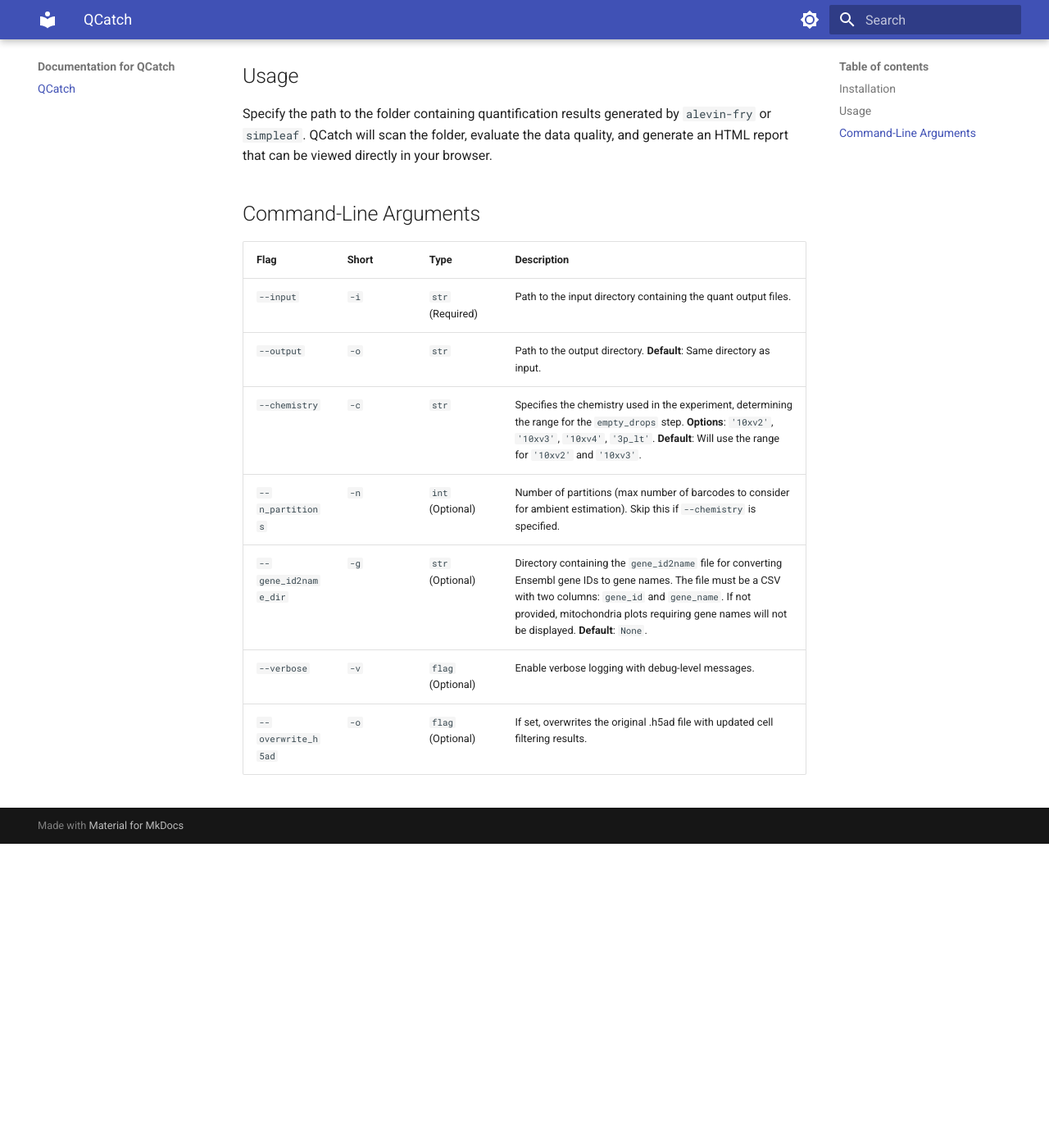
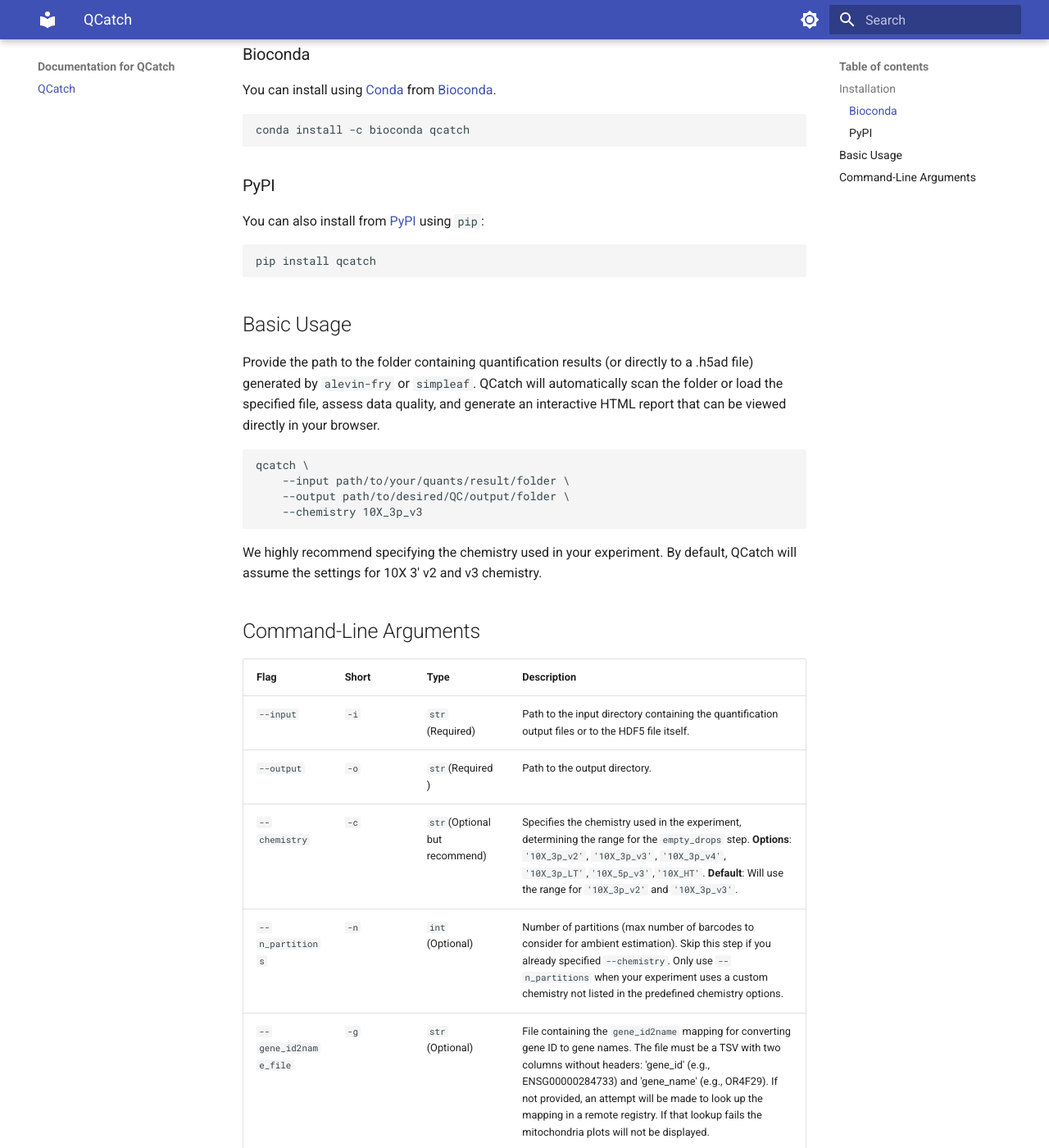
Before and after one commit to COMBINE-lab/QCatch, an MkDocs documentation site: the page built from docs/index.md, in a window 1280 px wide and 1400 px high, scrolled down 514 px. Shown: the whole window at 82% size. Built offline with MkDocs 1.6.1 and Material for MkDocs 9.7.7, drawn with Linux system fonts in a browser that asks for light colours; before the commit the page ends 1543 px from its top, so only the background shows below that; some of the changed text lies outside the part shown.

Commit message:
Update README, modified usage, install, make the args text keep up with latest changes; add plots' title suffix

````diff
--- a/docs/index.md
+++ b/docs/index.md
@@ -11,31 +11,42 @@ QCatch is built to simplify the quality control process, making it easier for re
 
 ## Installation
 
-<!-- ### Bioconda
+### Bioconda
 You can install using [Conda](http://anaconda.org/)
 from [Bioconda](https://bioconda.github.io/).
 
 ```bash
-# conda install QCatch (TODO)
+conda install -c bioconda qcatch
 ```
 
-### PyPl
-`QCatch` is also availabel in PyPI.
+### PyPI
+
+You can also install from [PyPI](https://pypi.org/project/qcatch/) using `pip`:
+
 ```bash
-# pip install QCatch (TODO)
-``` -->
+pip install qcatch
+```
 
-## Usage
-Specify the path to the folder containing quantification results generated by `alevin-fry` or `simpleaf`. QCatch will scan the folder, evaluate the data quality, and generate an HTML report that can be viewed directly in your browser.
+## Basic Usage
+Provide the path to the folder containing quantification results (or directly to a .h5ad file) generated by `alevin-fry` or `simpleaf`. QCatch will automatically scan the folder or load the specified file, assess data quality, and generate an interactive HTML report that can be viewed directly in your browser.
+
+```bash
+qcatch \
+    --input path/to/your/quants/result/folder \
+    --output path/to/desired/QC/output/folder \
+    --chemistry 10X_3p_v3
+```
+We highly recommend specifying the chemistry used in your experiment. By default, QCatch will assume the settings for 10X 3' v2 and v3 chemistry.
 
 ## Command-Line Arguments
 
 | Flag | Short | Type | Description |
 |------|-------|------|-------------|
-| `--input`  | `-i` | `str` (Required) | Path to the input directory containing the quant output files. |
-| `--output` | `-o` | `str` | Path to the output directory. **Default**: Same directory as input. |
-| `--chemistry` | `-c` | `str` | Specifies the chemistry used in the experiment, determining the range for the `empty_drops` step. **Options**: `'10xv2'`, `'10xv3'`, `'10xv4'`, `'3p_lt'`. **Default**: Will use the range for `'10xv2'` and `'10xv3'`. |
-| `--n_partitions` | `-n` | `int` (Optional) | Number of partitions (max number of barcodes to consider for ambient estimation). Skip this if `--chemistry` is specified. |
-| `--gene_id2name_dir` | `-g` | `str` (Optional) | Directory containing the `gene_id2name` file for converting Ensembl gene IDs to gene names. The file must be a CSV with two columns: `gene_id` and `gene_name`. If not provided, mitochondria plots requiring gene names will not be displayed. **Default**: `None`. |
+| `--input`  | `-i` | `str` (Required) | Path to the input directory containing the quantification output files or to the HDF5 file itself. |
+| `--output` | `-o` | `str`(Required)  | Path to the output directory.|
+| `--chemistry` | `-c` | `str`(Optional but recommend) | Specifies the chemistry used in the experiment, determining the range for the `empty_drops` step. **Options**: `'10X_3p_v2'`, `'10X_3p_v3'`, `'10X_3p_v4'`, `'10X_3p_LT'`,`'10X_5p_v3'`,`'10X_HT'`. **Default**: Will use the range for `'10X_3p_v2'` and `'10X_3p_v3'`. |
+| `--n_partitions` | `-n` | `int` (Optional) | Number of partitions (max number of barcodes to consider for ambient estimation). Skip this step if you already specified `--chemistry`. Only use `--n_partitions` when your experiment uses a custom chemistry not listed in the predefined chemistry options.|
+| `--gene_id2name_file` | `-g` | `str` (Optional) | File containing the `gene_id2name` mapping for converting gene ID to gene names. The file must be a TSV with two columns without headers: 'gene_id' (e.g., ENSG00000284733) and 'gene_name' (e.g., OR4F29). If not provided, an attempt will be made to look up the mapping in a remote registry. If that lookup fails the mitochondria plots will not be displayed.
+| `--save_filtered_h5ad` | `-s` | `flag` (Optional) |If enabled, `qcatch` will save a separate `.h5ad` file containing only the retained cells.|
+| `--overwrite_h5ad` | `-o` | `flag` (Optional) |If enabled, `qcatch` will overwrite the original `.h5ad` file in place by appending cell filtering results to `anndata.obs`. No existing data or cells will be removed; only additional metadata columns are added.|
 | `--verbose` | `-v` | `flag` (Optional) | Enable verbose logging with debug-level messages. |
-| `--overwrite_h5ad` | `-o` | `flag` (Optional) | If set, overwrites the original .h5ad file with updated cell filtering results. |
````
Also changed, not shown: 4 other files.
